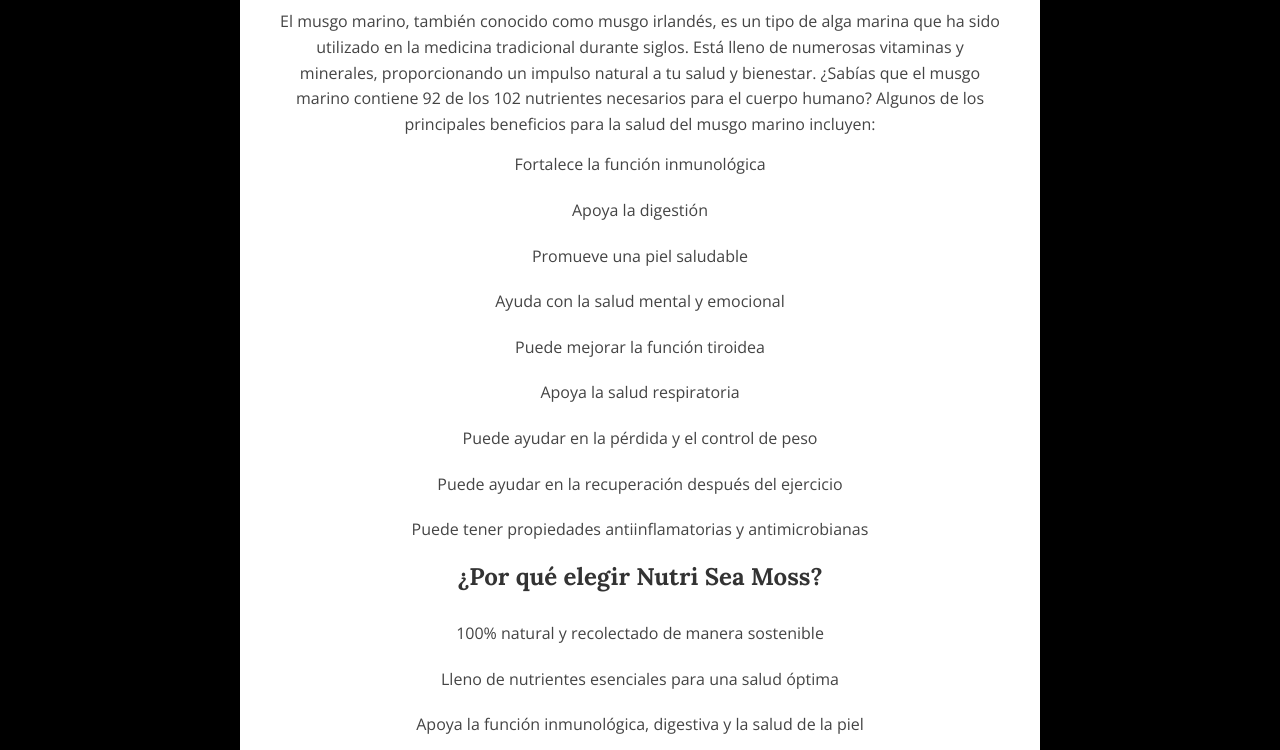
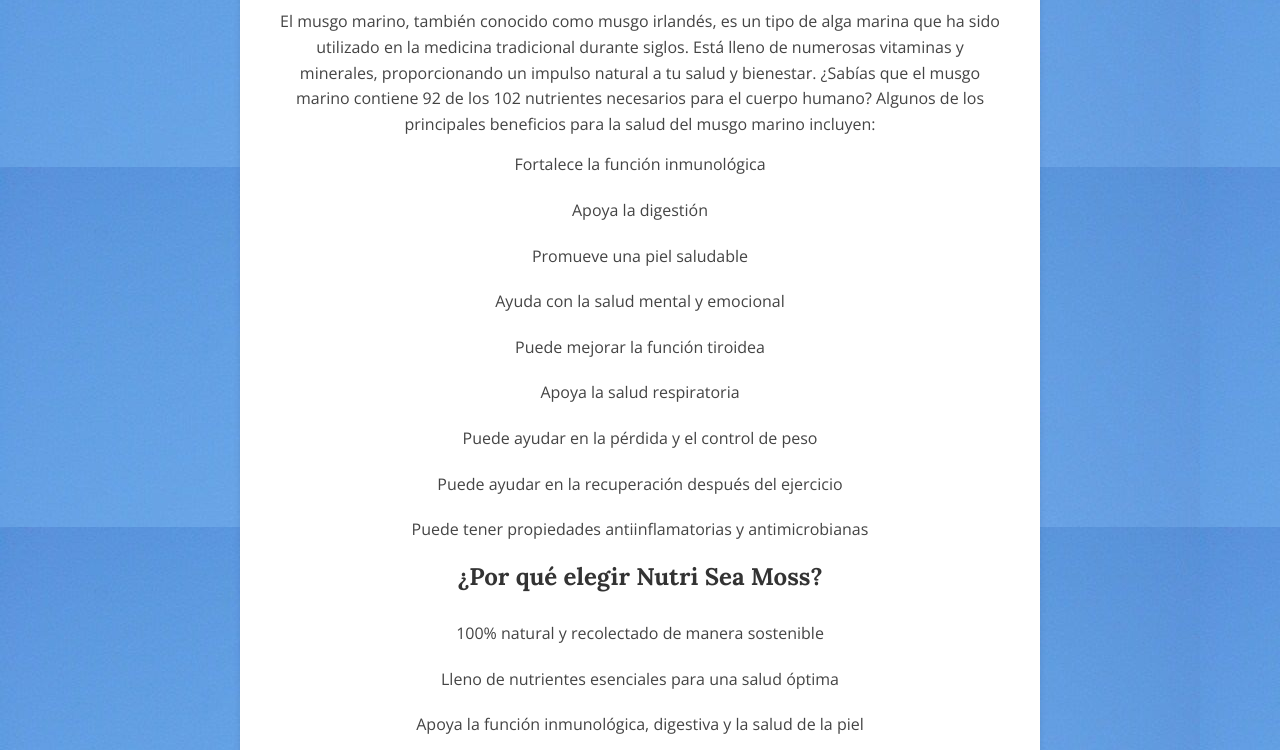
Before and after one commit to danielsilva010/daniel.silva, a plain HTML site: page index_es.html in a window 1280 px wide. Shown: the part 193-943 px from the top of the page. Drawn offline with nearby package versions, Linux system fonts and the light colour scheme.

Commit message:
Update index_es.html

```diff
--- a/index_es.html
+++ b/index_es.html
@@ -19,7 +19,7 @@
         font-family: 'Open Sans', sans-serif;
         line-height: 1.6;
         background-color: #f2f2f2;
-        background-image: url('Assets/blackbackground.jpg');
+        background-image: url('Assets/bluebackground.jpg');
         padding: 40px 0;
       }
 
```
